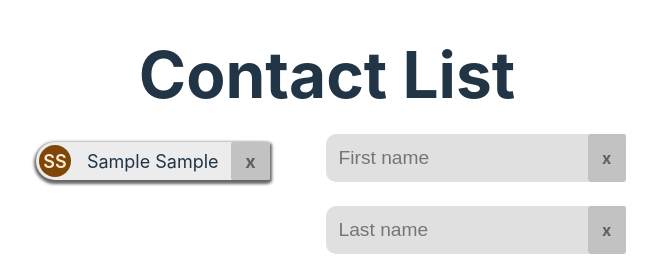
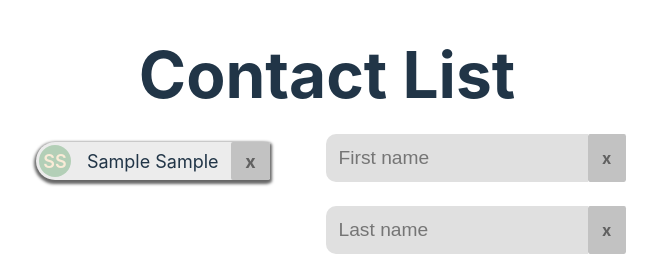
Before and after one commit to Crumpu/contactList, a React (Vite) app: page / in a window 1280 px wide. Both pictures are taken after typing "Sample", "Sample", "name@example.com", "5551234" into the empty fields and a click on the button "Save". Shown: the top 256 px of the page, without its empty margins (313-970 px from the left). Built offline with nearby package versions, Linux system fonts and the light colour scheme.

Commit message:
Improved function for changing background color

```diff
--- a/src/App.jsx
+++ b/src/App.jsx
@@ -17,6 +17,7 @@ function App() {
       lName: '',
       email: '',
       telNumber: '',
+      color: '',
     };
   }
 
@@ -68,6 +69,7 @@ function App() {
 
   const createContact = (contact) => {
     contact.id = nanoid();
+    contact.color = bgColor(contact);
     const newContact = [...contacts, contact];
     saveToLocalStorage(newContact);
     setContacts(newContact);
@@ -90,7 +92,6 @@ function App() {
   };
 
   // ===========decoration========================================
-  // -------------------------------------------------------------
   const randomColor = () => {
     const min = 0;
     const max = 225;
@@ -98,11 +99,12 @@ function App() {
     return color;
   };
 
-  const bgColor = () => {
-    return {
+  const bgColor = (contact) => {
+    return (contact.color = {
       backgroundColor: `rgb(${randomColor()}, ${randomColor()}, ${randomColor()})`,
-    };
+    });
   };
+  // -------------------------------------------------------------
 
   return (
     <>
@@ -116,7 +118,6 @@ function App() {
           addNewContact={addNewContact}
           onDelete={deleteContact}
           onSelect={selectContact}
-          bgColor={bgColor}
         />
         <ContactForm
           onSubmit={saveContact}
--- a/src/components/ContactItem/ContactItem.jsx
+++ b/src/components/ContactItem/ContactItem.jsx
@@ -1,6 +1,6 @@
 import './ContactItem.css';
 
-function ContactItem({ contact, onDelete, onSelect, bgColor }) {
+function ContactItem({ contact, onDelete, onSelect }) {
   const onContactSelect = () => {
     onSelect(contact);
   };
@@ -19,7 +19,7 @@ function ContactItem({ contact, onDelete, onSelect, bgColor }) {
   return (
     <div className="itemDiv" onDoubleClick={onContactSelect}>
       {/* decoration */}
-      <span className="initialSpan" style={bgColor()}>
+      <span className="initialSpan" style={contact.color}>
         {initials}
       </span>
       {/* decoration */}
--- a/src/components/ContactList/ContactList.jsx
+++ b/src/components/ContactList/ContactList.jsx
@@ -1,4 +1,3 @@
-import { Component } from 'react';
 import ContactItem from '../ContactItem/ContactItem';
 
 function ContactList({ contacts, addNewContact, onDelete, onSelect, bgColor }) {
@@ -12,7 +11,7 @@ function ContactList({ contacts, addNewContact, onDelete, onSelect, bgColor }) {
               contact={contact}
               onDelete={onDelete}
               onSelect={onSelect}
-              bgColor={bgColor}
+
             />
           );
         })}
```
Also changed, not shown: src/components/ContactForm/ContactForm.jsx (+4 -4 lines).
